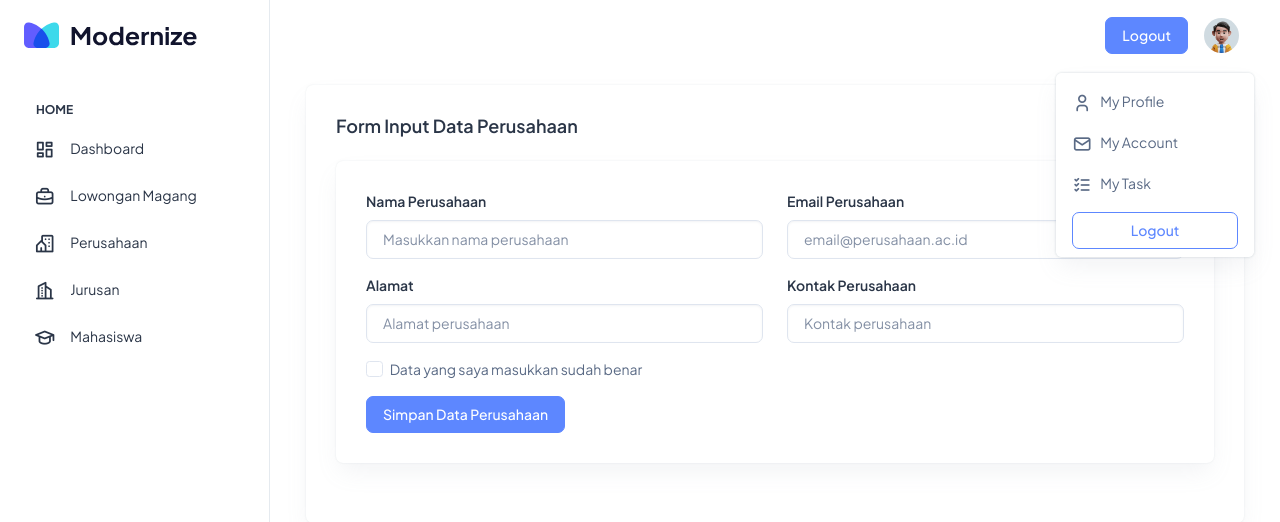
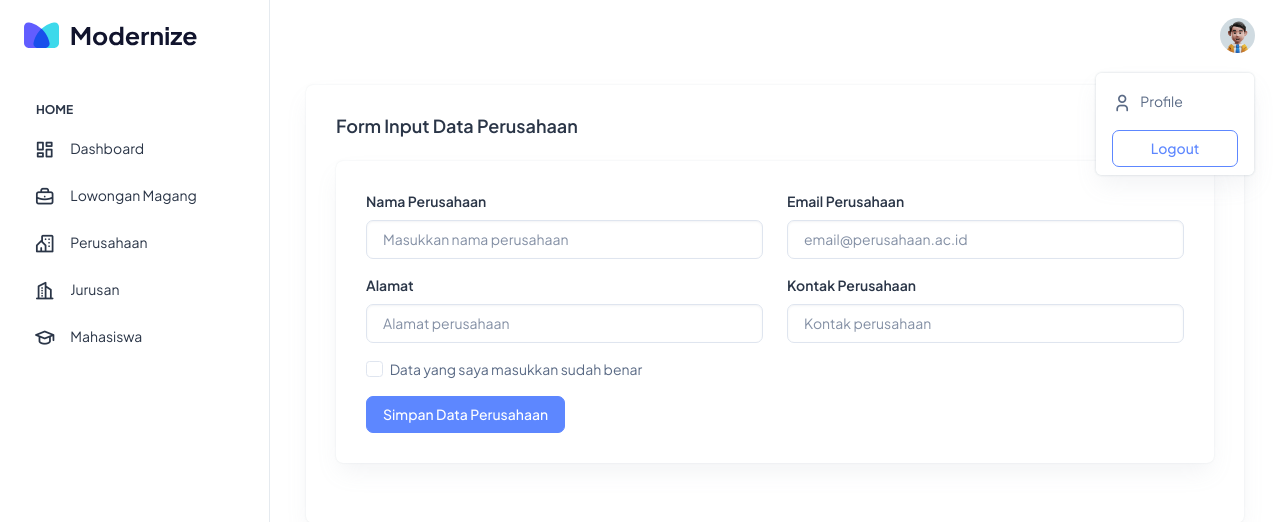
Before and after one commit to ranz0910/siTEMA, a PHP site: page /siTEMA/index.php?page=form_tambah_perusahaan in a window 1280 px wide, after a click that opens the changed part. Shown: the top 522 px of the page. Run offline with PHP 8.4, Linux system fonts and the light colour scheme; a user stored in the database is signed in.

Commit message:
update program

```diff
--- a/layout/form_tambah_jurusan.php
+++ b/layout/form_tambah_jurusan.php
@@ -4,7 +4,7 @@
       <h5 class="card-title fw-semibold mb-4">Form Input Data Jurusan</h5>
       <div class="card">
         <div class="card-body">
-            <form action="index.php?page=table_jurusan" method="POST">
+            <form action="process/jurusan/TambahJurusan.php" method="POST">
             <div class="row">
               <div class="col-md-6 mb-3">
                 <label for="namaJurusan" class="form-label">Nama Jurusan</label>
--- a/layout/form_tambah_perusahaan.php
+++ b/layout/form_tambah_perusahaan.php
@@ -4,26 +4,26 @@
       <h5 class="card-title fw-semibold mb-4">Form Input Data Perusahaan</h5>
       <div class="card">
         <div class="card-body">
-          <form action="index.php?page=table_perusahaan" method="POST">
+          <form action="process/perusahaan/TambahPerusahaan.php" method="POST">
             <div class="row">
               <div class="col-md-6 mb-3">
                 <label for="namaPerusahaan" class="form-label">Nama Perusahaan</label>
-                <input type="text" name="nama_perusahaan" class="form-control" id="namaPerusahaan" placeholder="Masukkan nama perusahaan" required>
+                <input type="text" name="nama_perusahaan" class="form-control" id="nama_perusahaan" placeholder="Masukkan nama perusahaan" required>
               </div>
               <div class="col-md-6 mb-3">
                 <label for="emailPerusahaan" class="form-label">Email Perusahaan</label>
-                <input type="email" name="email_perusahaan" class="form-control" id="emailPerusahaan" placeholder="email@perusahaan.ac.id" required>
+                <input type="email" name="email_perusahaan" class="form-control" id="email" placeholder="email@perusahaan.ac.id" required>
               </div>
             </div>
 
             <div class="row">
               <div class="col-md-6 mb-3">
                 <label for="alamatPerusahaan" class="form-label">Alamat</label>
-                <input type="text" name="alamat_perusahaan" class="form-control" id="alamatPerusahaan" placeholder="Alamat perusahaan" required>
+                <input type="text" name="alamat_perusahaan" class="form-control" id="alamat" placeholder="Alamat perusahaan" required>
               </div>
               <div class="col-md-6 mb-3">
-                <label for="kotakPerusahaan" class="form-label">Kontak Perusahaan</label>
-                <input type="text" name="kontak_perusahaan" class="form-control" id="kotakPerusahaan" placeholder="Kontak perusahaan" required>
+                <label for="kontakPerusahaan" class="form-label">Kontak Perusahaan</label>
+                <input type="text" name="kontak_perusahaan" class="form-control" id="kontak" placeholder="Kontak perusahaan" required>
               </div>
             </div>
 
--- a/partials/dashboard/header.php
+++ b/partials/dashboard/header.php
@@ -32,9 +32,6 @@
           </ul>
 
           <div class="navbar-collapse justify-content-end px-0" id="navbarNav">
-            <ul class="navbar-nav flex-row ms-auto align-items-center justify-content-end">
-              <a href="<?php echo BASE_URL; ?>process/login/ProsesLogout.php" target="_blank" class="btn btn-primary">Logout</a>
-              <li class="nav-item dropdown">
                 <a class="nav-link nav-icon-hover" href="javascript:void(0)" id="drop2" data-bs-toggle="dropdown"
                   aria-expanded="false">
                   <img src="<?php echo BASE_URL; ?>src/images/profile/user-1.jpg" alt="" width="35" height="35" class="rounded-circle">
@@ -43,21 +40,11 @@
                   <div class="message-body">
                     <a href="javascript:void(0)" class="d-flex align-items-center gap-2 dropdown-item">
                       <i class="ti ti-user fs-6"></i>
-                      <p class="mb-0 fs-3">My Profile</p>
-                    </a>
-                    <a href="javascript:void(0)" class="d-flex align-items-center gap-2 dropdown-item">
-                      <i class="ti ti-mail fs-6"></i>
-                      <p class="mb-0 fs-3">My Account</p>
-                    </a>
-                    <a href="javascript:void(0)" class="d-flex align-items-center gap-2 dropdown-item">
-                      <i class="ti ti-list-check fs-6"></i>
-                      <p class="mb-0 fs-3">My Task</p>
+                      <p class="mb-0 fs-3">Profile</p>
                     </a>
                     <a href="<?php echo BASE_URL; ?>process/login/ProsesLogout.php" class="btn btn-outline-primary mx-3 mt-2 d-block">Logout</a>
                   </div>
                 </div>
-              </li>
-            </ul>
           </div>
 
 
--- a/partials/dashboard/sidebar.php
+++ b/partials/dashboard/sidebar.php
@@ -49,6 +49,8 @@
             <span class="hide-menu">Mahasiswa</span>
           </a>
         </li>
+      </ul>
+
 
 
     </nav>
```
